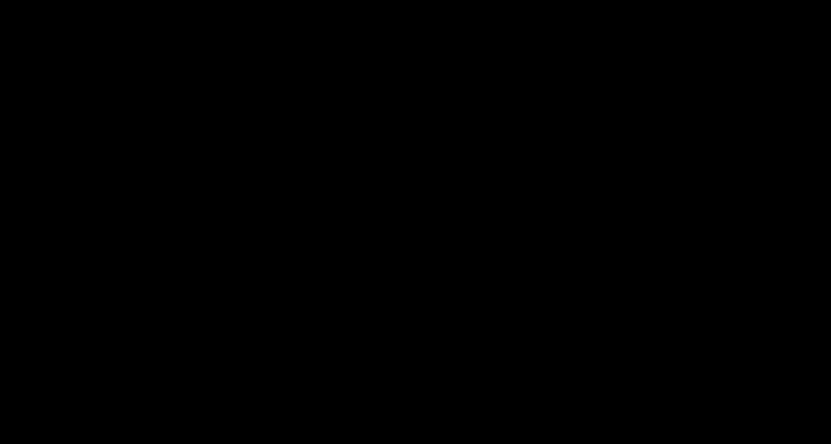
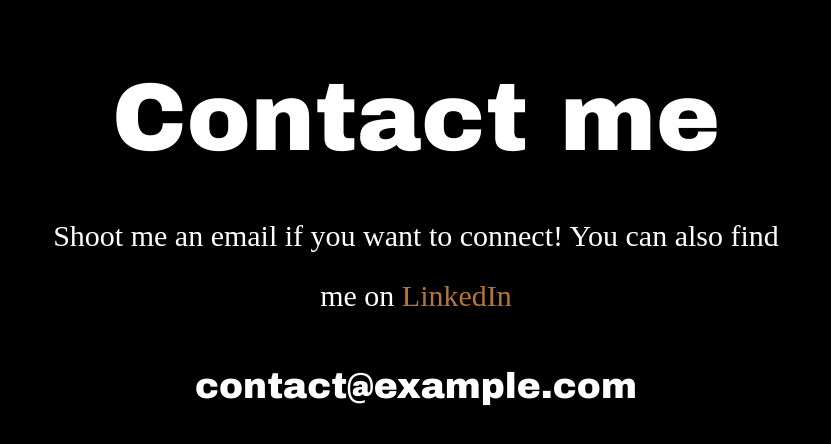
Before and after one commit to aminetakdenti/my-portofolio, a React (Vite) app: page / in a window 1280 px wide. Shown: the part 2007-2451 px from the top of the page, without its empty margins (224-1055 px from the left). Before the commit the page ends 2085 px from the top, so only its background shows below. Built offline with nearby package versions, Linux system fonts and the light colour scheme; a web font is replaced by a local one.

Commit message:
finish the contact section

```diff
--- a/src/components/Contact.tsx
+++ b/src/components/Contact.tsx
@@ -1,5 +1,28 @@
 function Contact() {
-  return <div>Contact</div>;
+  return (
+    <section className=" flex h-[60vh] items-center justify-center  text-center">
+      <div className="space-y-10">
+        <h2 className=" font-title text-6xl md:text-8xl">Contact me</h2>
+        <p className="text-lg leading-tight md:text-3xl md:leading-loose">
+          Shoot me an email if you want to connect! You can also find me on{" "}
+          <a
+            target="_blank"
+            href="https://www.linkedin.com/in/amine-takdenti-4a709b1b1/"
+            className="relative cursor-pointer text-accent after:absolute after:-bottom-1 after:left-0 after:h-[1px] after:w-0 after:bg-accent after:transition-all after:duration-200 hover:after:w-full"
+          >
+            LinkedIn
+          </a>
+        </p>
+
+        <a
+          className="relative block cursor-pointer font-title text-xl transition-colors duration-200 hover:text-accent md:text-4xl"
+          href="mailto:contact@example.com"
+        >
+          contact@example.com
+        </a>
+      </div>
+    </section>
+  );
 }
 
 export default Contact;
--- a/src/components/NewSection.tsx
+++ b/src/components/NewSection.tsx
@@ -12,7 +12,7 @@
           title ? "gap-8" : ""
         }`}
       >
-        <h2 className="font-title text-6xl ">{title}</h2>
+        <h2 className="font-title text-4xl md:text-6xl ">{title}</h2>
         <div className=" h-[1px] w-full bg-gradient-to-r from-accent to-primary"></div>
       </div>
       {children}
--- a/src/routes/Root.tsx
+++ b/src/routes/Root.tsx
@@ -1,4 +1,5 @@
 import About from "@/components/About";
+import Contact from "@/components/Contact";
 import Container from "@/components/Container";
 import Hero from "@/components/Hero";
 import Projects from "@/components/Projects";
@@ -9,6 +10,7 @@
       <Hero />
       <About />
       <Projects />
+      <Contact />
     </Container>
   );
 }
```
